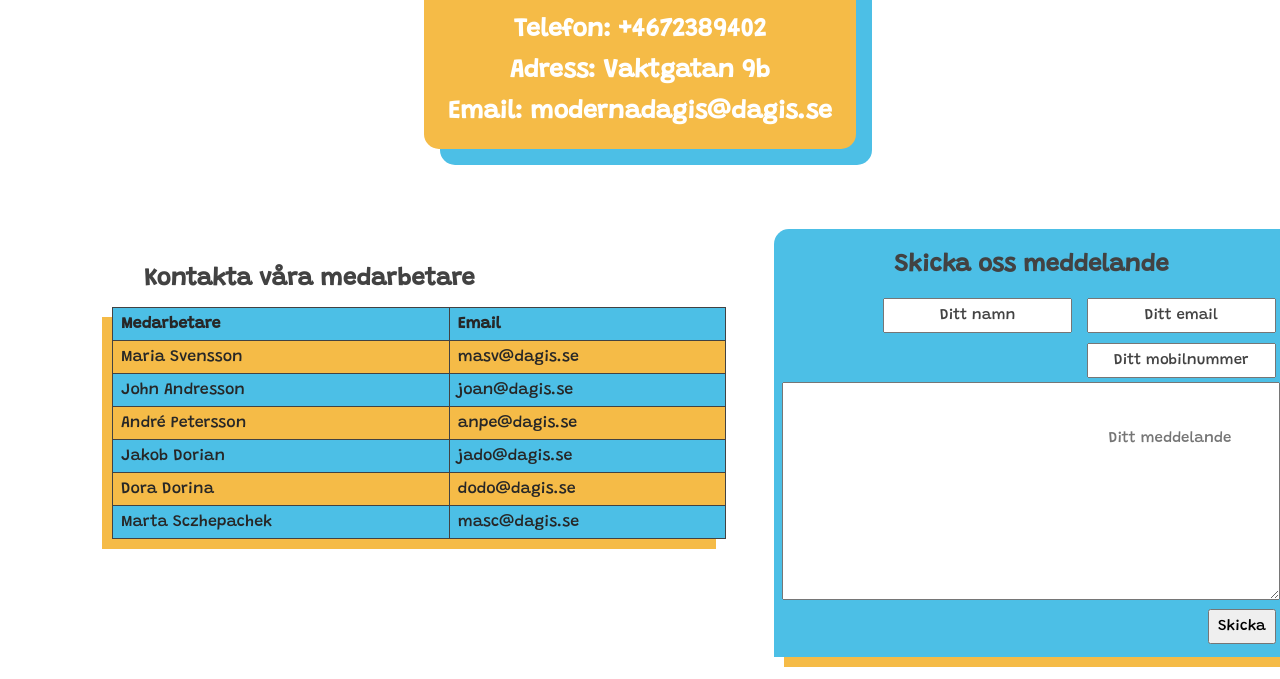
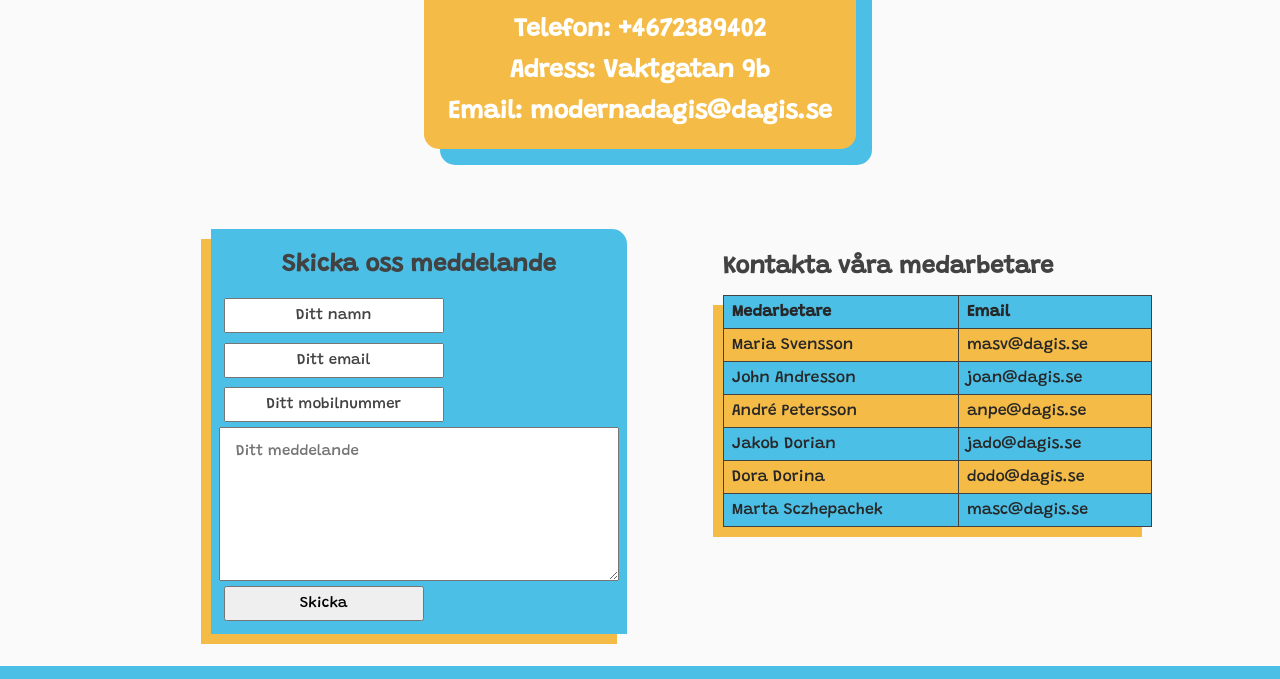
Before and after one commit to dzdu/Preschool-html-se, a plain HTML site: page html/kontakt.html in a window 1280 px wide. Shown: the part 224-903 px from the top of the page. Drawn offline with Linux system fonts and the light colour scheme; files whose address does not match are found by name.

Commit message:
update for bigger screens

```diff
--- a/css/about.scss
+++ b/css/about.scss
@@ -84,6 +84,7 @@ header {
 main {
 
     padding: 2rem 0 2rem 0;
+    background-color: rgb(250, 250, 250);
 
     .container {
         display: flex;
@@ -91,6 +92,8 @@ main {
         justify-content: space-between;
         align-items: center;
         border-top-right-radius: 15px;
+        max-width: 80%;
+        margin: auto;
 
         h1 {
             font-family: 'Grandstander', cursive;
--- a/css/kontakt.scss
+++ b/css/kontakt.scss
@@ -82,15 +82,17 @@ header {
 }
 
 main {
-    width: 80%;
-    margin: auto;
+
     padding: 2rem 0 2rem 0;
+    background-color: rgb(250, 250, 250);
 
     .container {
         display: flex;
         flex-direction: column;
         justify-content: space-between;
         align-items: center;
+        width: 80%;
+        margin: auto;
 
         h1 {
             color: #424242;
@@ -129,7 +131,7 @@ main {
             align-items: center;
 
             .table {
-                min-width: 60%;
+                min-width: 50%;
                 padding: 1rem;
 
                 h2 {
@@ -147,7 +149,6 @@ main {
                     text-align: left;
                     padding: 1rem;
                     box-shadow: -10px 10px 0 $secondary-color;
-                    margin-left: -2rem;
 
 
                     td,
@@ -170,11 +171,16 @@ main {
             .form {
                 background-color: $primary-color;
                 font-family: 'Grandstander', cursive;
-                border-top-left-radius: 15px;
-                box-shadow: 10px 10px 0 $secondary-color;
+                border-top-right-radius: 15px;
+                box-shadow: -10px 10px 0 $secondary-color;
                 margin-top: 5rem;
+                margin-right: 5rem;
 
                 form {
+                    display: flex;
+                    flex-direction: column;
+                    width: 400px;
+
                     h2 {
                         text-align: center;
                         color: #424242;
@@ -185,6 +191,7 @@ main {
                     text-align: right;
 
                     input {
+                        width: 200px;
                         font-size: 15px;
                         padding: 0.5rem;
                         margin: 0.3rem;
@@ -201,9 +208,7 @@ main {
                         color: #424242;
                         padding: 1rem;
                         font-size: 15px;
-                        text-align: right;
-                        width: 400px;
-                        padding: 3rem;
+
                     }
                 }
             }
--- a/css/main.scss
+++ b/css/main.scss
@@ -93,6 +93,7 @@ header {
 body {
     display: flex;
     flex-direction: column;
+    background-color: rgb(250, 250, 250);
 
     h1 {
         font-family: 'Grandstander', cursive;
@@ -104,7 +105,8 @@ body {
     }
 
     main {
-        max-width: 100%;
+        max-width: 80%;
+        margin: auto;
 
         .container {
             .blockone {
--- a/html/kontakt.html
+++ b/html/kontakt.html
@@ -35,6 +35,17 @@
                 <h4>Email: modernadagis@dagis.se</h4>
             </div>
             <div class="t-f">
+                <div class="form">
+                    <form action="#" method="" name="f-one">
+                        <h2>Skicka oss meddelande</h2>
+                        <input type="text" placeholder="Ditt namn" name="name" id="name" required>
+                        <input type="email" placeholder="Ditt email" name="email" id="email" required>
+                        <input type="tel" placeholder="Ditt mobilnummer" name="phone" id="phone">
+                        <textarea name="text" id="text" cols="10" rows="8" required
+                            placeholder="Ditt meddelande"></textarea>
+                        <input type="submit" value="Skicka">
+                    </form>
+                </div>
                 <div class="table">
                     <h2>Kontakta våra medarbetare</h2>
                     <table>
@@ -68,17 +79,6 @@
                         </tr>
                     </table>
                 </div>
-                <div class="form">
-                    <form action="#" method="" name="f-one">
-                        <h2>Skicka oss meddelande</h2>
-                        <input type="text" placeholder="Ditt namn" name="name" id="name" required>
-                        <input type="email" placeholder="Ditt email" name="email" id="email" required>
-                        <input type="tel" placeholder="Ditt mobilnummer" name="phone" id="phone">
-                        <textarea name="text" id="text" cols="40" rows="8" required
-                            placeholder="Ditt meddelande"></textarea>
-                        <input type="submit" value="Skicka">
-                    </form>
-                </div>
             </div>
         </div>
     </main>
```
Also changed, not shown: css/about.css, css/kontakt.css, css/main.css, 3 other files.
